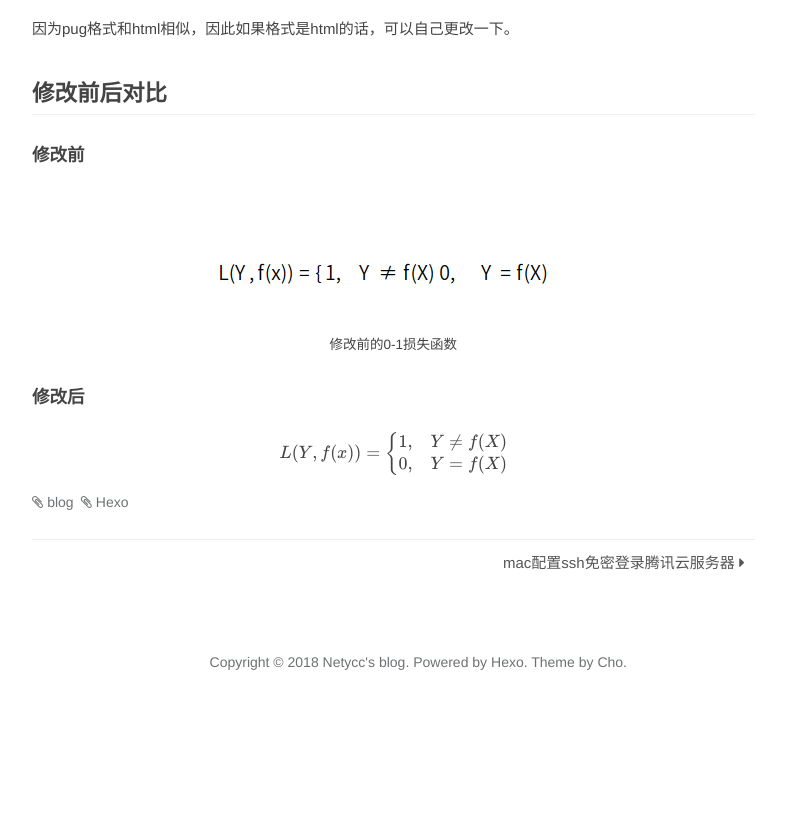
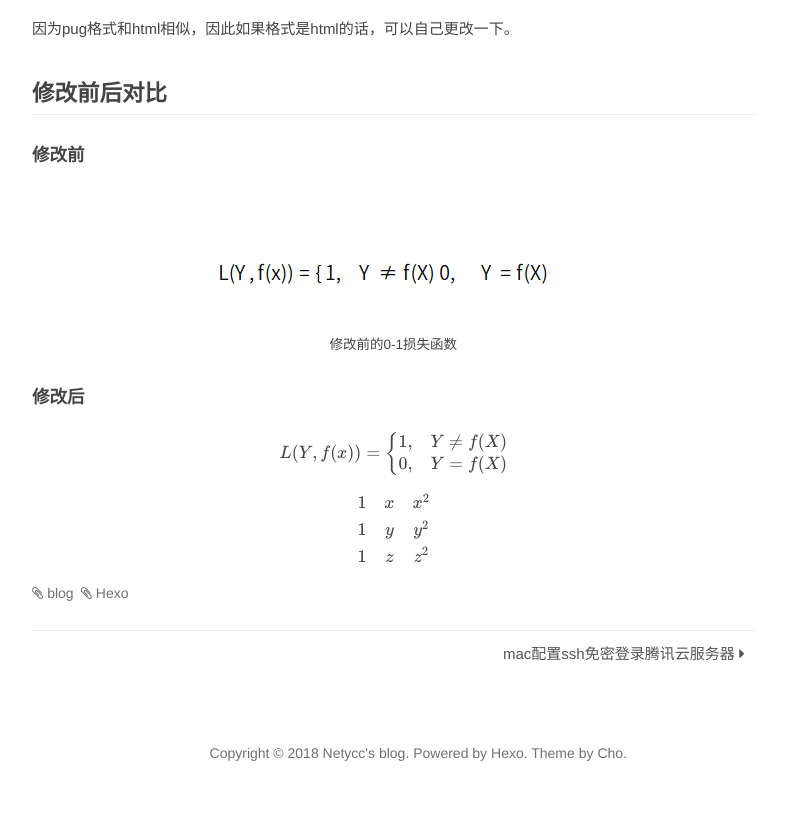
Before and after one commit to netycc/netycc.github.io, a plain HTML site: page 2018/10/14/更改hexo博客中的Mathjax引擎/index.html in a window 1280 px wide. Shown: the part 2112-2933 px from the top of the page, without its empty margins (93-879 px from the left). Before the commit the page ends 2842 px from the top, so only its background shows below. Drawn offline with nearby package versions, Linux system fonts and the light colour scheme; some packages are replaced by stand-ins of ours; a script that the page names is missing.

Commit message:
Site updated: 2018-10-15 16:22:20

```diff
--- a/2018/10/14/更改hexo博客中的Mathjax引擎/index.html
+++ b/2018/10/14/更改hexo博客中的Mathjax引擎/index.html
@@ -25,6 +25,7 @@
 <p>因为pug格式和html相似，因此如果格式是html的话，可以自己更改一下。</p>
 <h2 id="修改前后对比"><a href="#修改前后对比" class="headerlink" title="修改前后对比"></a>修改前后对比</h2><h3 id="修改前"><a href="#修改前" class="headerlink" title="修改前"></a>修改前</h3><p><img src="/2018/10/14/更改hexo博客中的Mathjax引擎/E7217D6653FB277C412019A200AE3D19.png" alt="修改前的0-1损失函数" title="修改前的0-1损失函数"></p>
 <h3 id="修改后"><a href="#修改后" class="headerlink" title="修改后"></a>修改后</h3><p>$$L(Y,f(x))=\begin{cases}<br>    1,&amp; Y \ne f(X)\\<br>    0,&amp; Y = f(X)<br>\end{cases}$$</p>
+<p>$$<br>\begin{matrix}<br>    1 &amp; x &amp; x^2 \\<br>    1 &amp; y &amp; y^2 \\<br>    1 &amp; z &amp; z^2 \\<br>\end{matrix}<br>$$</p>
 </div><div class="tags"><a href="/tags/blog/">blog</a><a href="/tags/Hexo/">Hexo</a></div><div class="post-nav"><a class="next" href="/2018/10/13/mac配置ssh免密登录腾讯云服务器/">mac配置ssh免密登录腾讯云服务器</a></div><div id="vcomment"></div><script src="//cdn1.lncld.net/static/js/3.0.4/av-min.js"></script><script src="//unpkg.com/valine@latest/dist/Valine.min.js"></script><script>var notify = 'true' == true ? true : false;
 var verify = 'true' == true ? true : false;
 var GUEST_INFO = ['nick','mail','link'];
```
Also changed, not shown: search.xml (+1 -1 lines).
